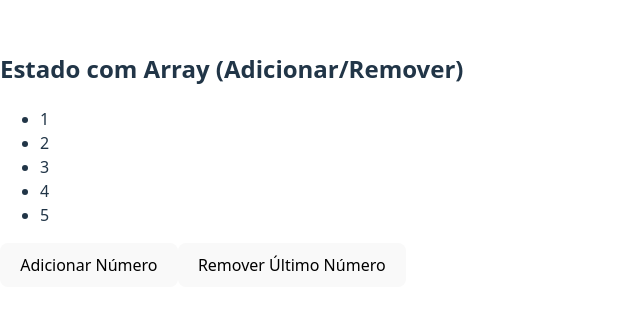
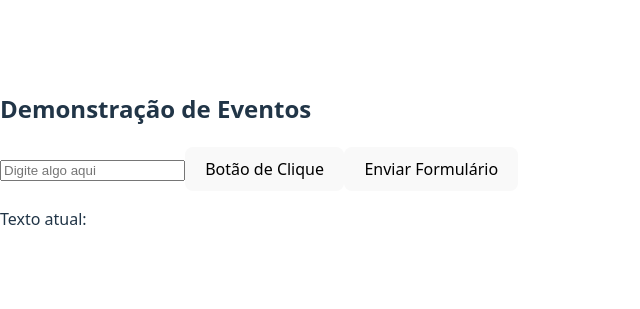
Before and after one commit to GuiAlmeida03/Front-end-e-Mobile-Development, a React (Vite) app in the folder projeto-react/my-react-app/: page / in a window 1280 px wide. Shown: the part 241-550 px from the top of the page, without its empty margins (0-640 px from the left). Built offline with nearby package versions, Linux system fonts and the light colour scheme.

Commit message:
feat: Adiciona BotaoEvento com exemplos de onClick, onChange e onSubmit

```diff
--- a/projeto-react/my-react-app/src/App.jsx
+++ b/projeto-react/my-react-app/src/App.jsx
@@ -1,9 +1,9 @@
-import ListaNumeros from './components/ListaNumeros';
+import BotaoEvento from './components/BotaoEvento';
 
 function App() {
   return (
     <div>
-      <ListaNumeros />
+      <BotaoEvento />
     </div>
   );
 }
--- /dev/null
+++ b/projeto-react/my-react-app/src/components/BotaoEvento.jsx
@@ -0,0 +1,39 @@
+import { useState } from 'react';
+
+function BotaoEvento() {
+  const [textoInput, setTextoInput] = useState('');
+
+  const handleClick = () => {
+    alert('Você clicou no botão (onClick)!');
+  };
+
+  const handleChange = (event) => {
+    setTextoInput(event.target.value);
+  };
+
+  const handleSubmit = (event) => {
+    event.preventDefault();
+    alert(`Formulário enviado com o texto: ${textoInput}`);
+  };
+
+  return (
+    <form onSubmit={handleSubmit}>
+      <h2>Demonstração de Eventos</h2>
+      <input
+        type="text"
+        value={textoInput}
+        onChange={handleChange}
+        placeholder="Digite algo aqui"
+      />
+      <button type="button" onClick={handleClick}>
+        Botão de Clique
+      </button>
+      <button type="submit">
+        Enviar Formulário
+      </button>
+      <p>Texto atual: {textoInput}</p>
+    </form>
+  );
+}
+
+export default BotaoEvento;
```
